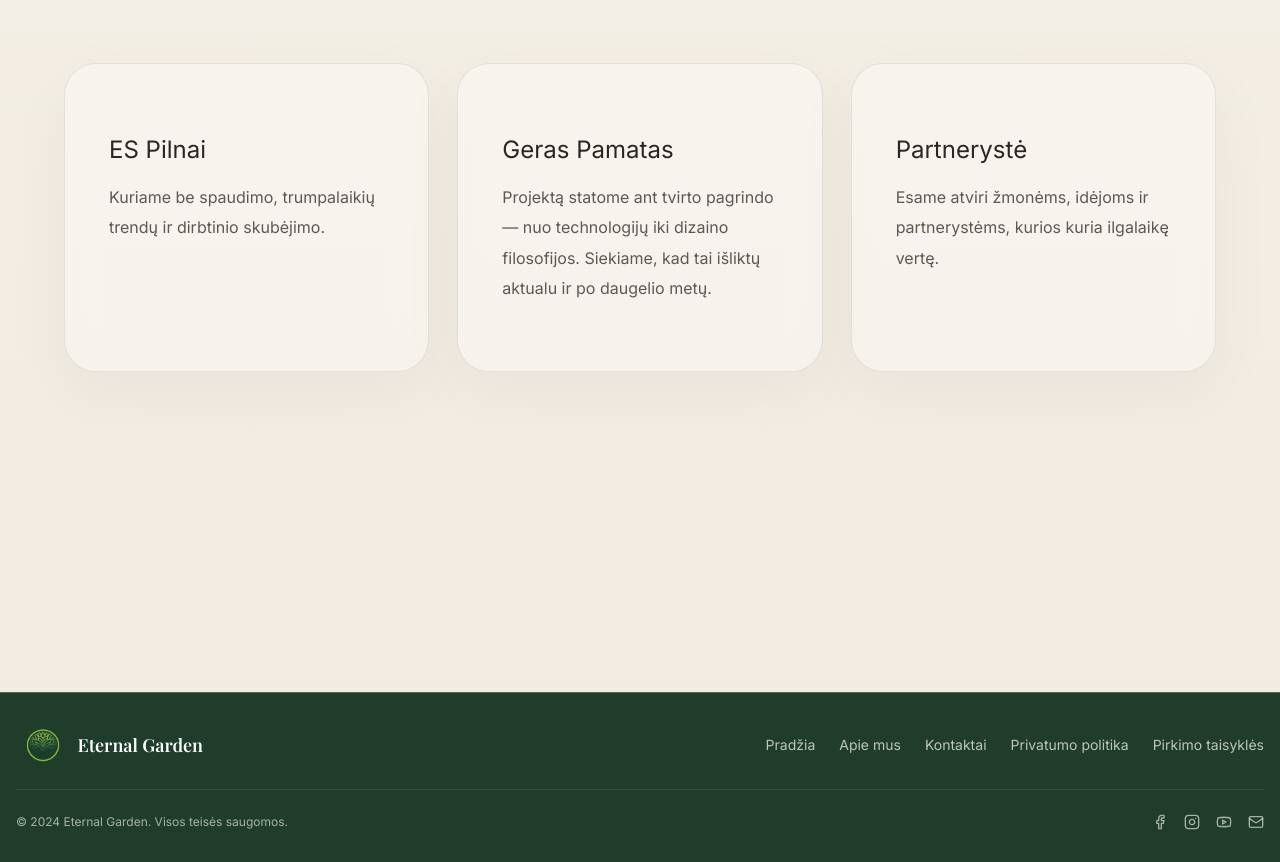
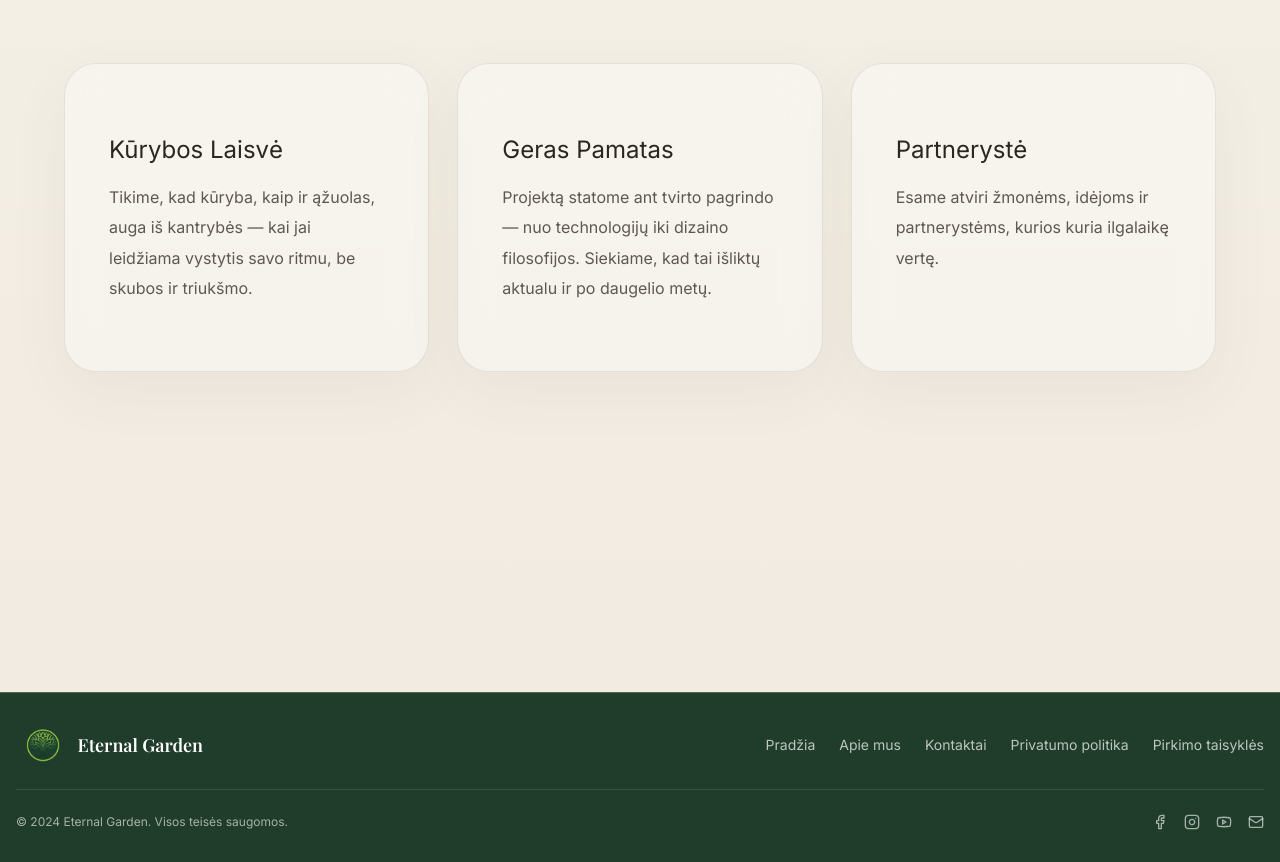
Before and after one commit to Myjota/Eternal-Garden, a Next.js app: page /about in a window 1280 px wide. Shown: the part 1200-2062 px from the top of the page. Built offline with nearby package versions, Linux system fonts and the light colour scheme; no server answers; a web font is replaced by a local one.

Commit message:
Update about-client.tsx

```diff
--- a/app/about/about-client.tsx
+++ b/app/about/about-client.tsx
@@ -499,9 +499,9 @@ export function AboutClient() {
           >
             {[
               {
-                t: 'ES Pilnai',
+                t: 'Kūrybos Laisvė',
                 d:
-                  'Kuriame be spaudimo, trumpalaikių trendų ir dirbtinio skubėjimo.',
+                  'Tikime, kad kūryba, kaip ir ąžuolas, auga iš kantrybės — kai jai leidžiama vystytis savo ritmu, be skubos ir triukšmo.',
               },
               {
                 t: 'Geras Pamatas',
```
